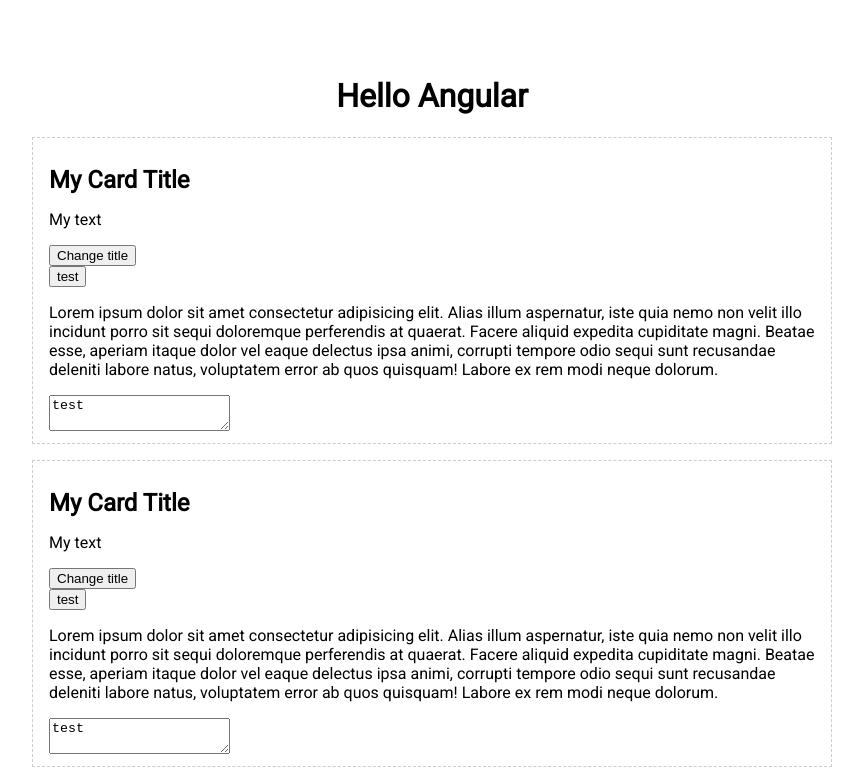
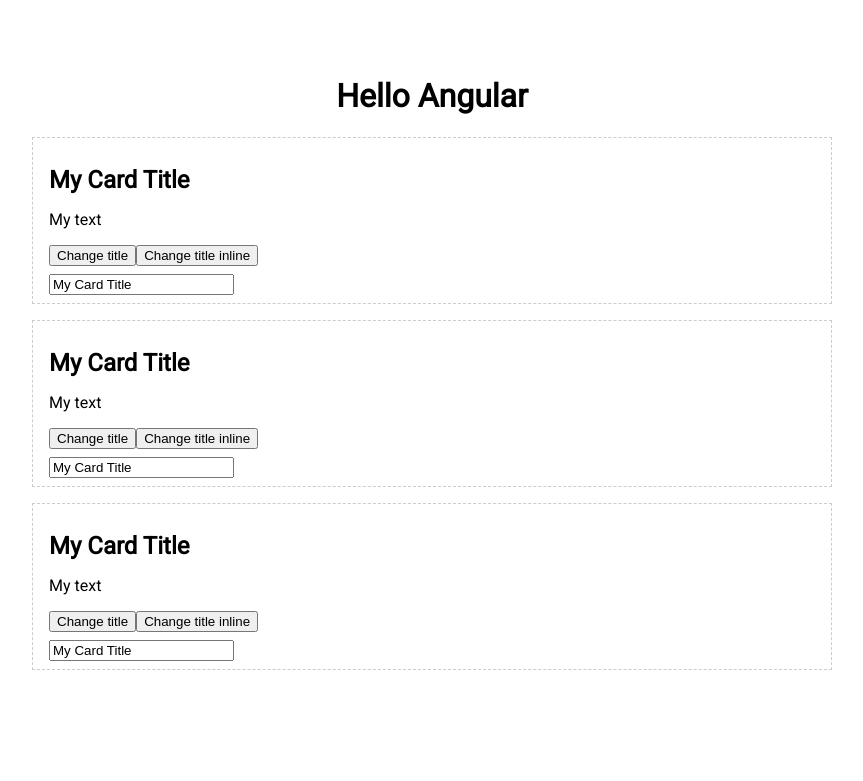
Before and after one commit to justMaxIt/ng-basics, an Angular app: page / in a window 1280 px wide. Shown: the top 781 px of the page, without its empty margins (208-1071 px from the left). Built offline with nearby package versions, Linux system fonts and the light colour scheme.

Commit message:
implemented twoWayBinding: added input & two buttons

```diff
--- a/src/app/card/card.component.html
+++ b/src/app/card/card.component.html
@@ -1,13 +1,12 @@
 <div class="card">
    <h2>{{title}}</h2>
    <p>{{text}}</p>
+   <div class="buttons">
+      <button (click)="changeTitle()">Change title</button>
+      <button (click)="title = 'inline title'">Change title inline</button>
+   </div>
    <div>
-      <button (click)='changeTitle()'>Change title</button>
+      <input type="text" #myInput (input)="inputHandler(myInput.value)" [value]="title">
    </div>
-   <button>test</button>
-   <p>Lorem ipsum dolor sit amet consectetur adipisicing elit. Alias illum aspernatur, iste quia nemo non velit illo
-      incidunt porro sit sequi doloremque perferendis at quaerat. Facere aliquid expedita cupiditate magni.
-      Beatae esse, aperiam itaque dolor vel eaque delectus ipsa animi, corrupti tempore odio sequi sunt recusandae
-      deleniti labore natus, voluptatem error ab quos quisquam! Labore ex rem modi neque dolorum.</p>
-   <textarea>test</textarea>
+
 </div>
--- a/src/app/card/card.component.scss
+++ b/src/app/card/card.component.scss
@@ -4,3 +4,6 @@
    margin-bottom: 1rem;
 }
 h2{margin-bottom: 0.5em;}
+.buttons{
+   margin-bottom: 0.5rem;
+}
--- a/src/app/card/card.component.ts
+++ b/src/app/card/card.component.ts
@@ -15,5 +15,10 @@
    changeTitle() {
       this.title = "This title has been changed"
    }
+   inputHandler(value: any) {
+      // const value = event.target.value
+      this.title = value
+
+   }
 
 }
```
